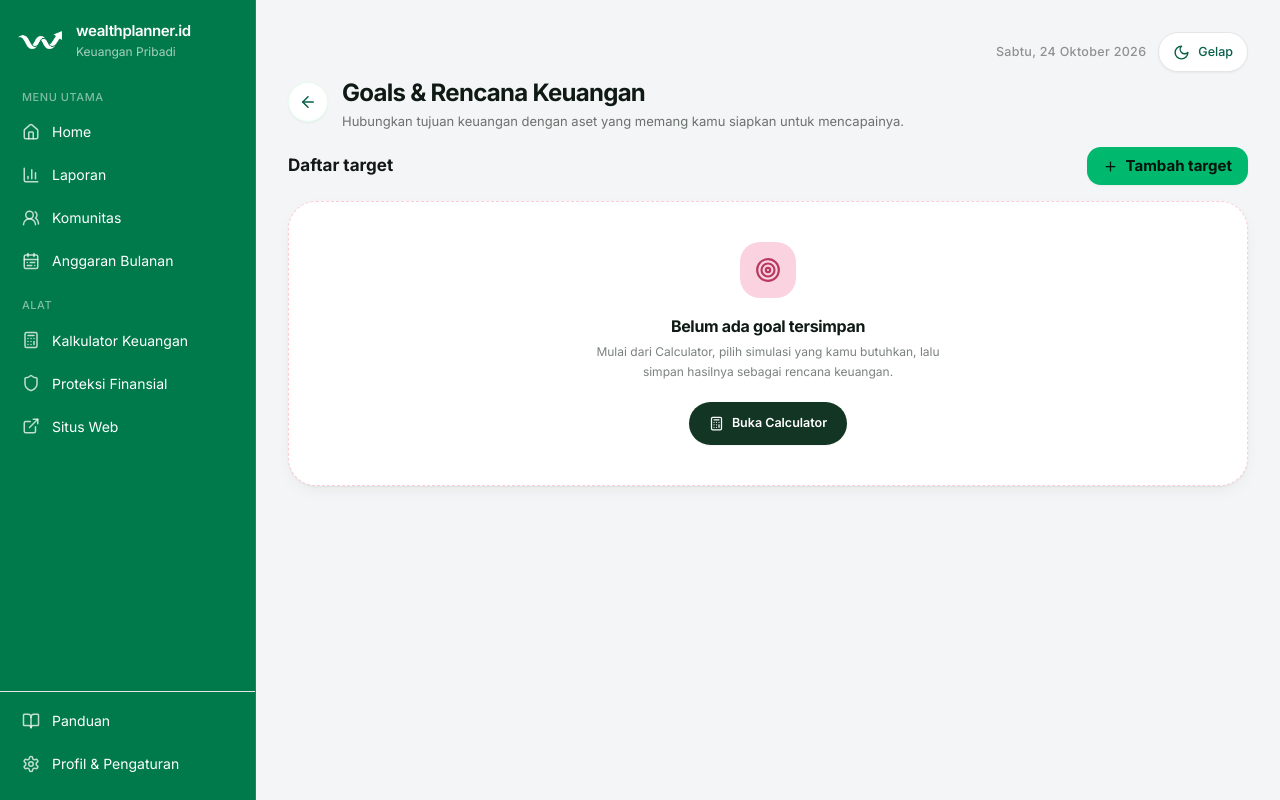
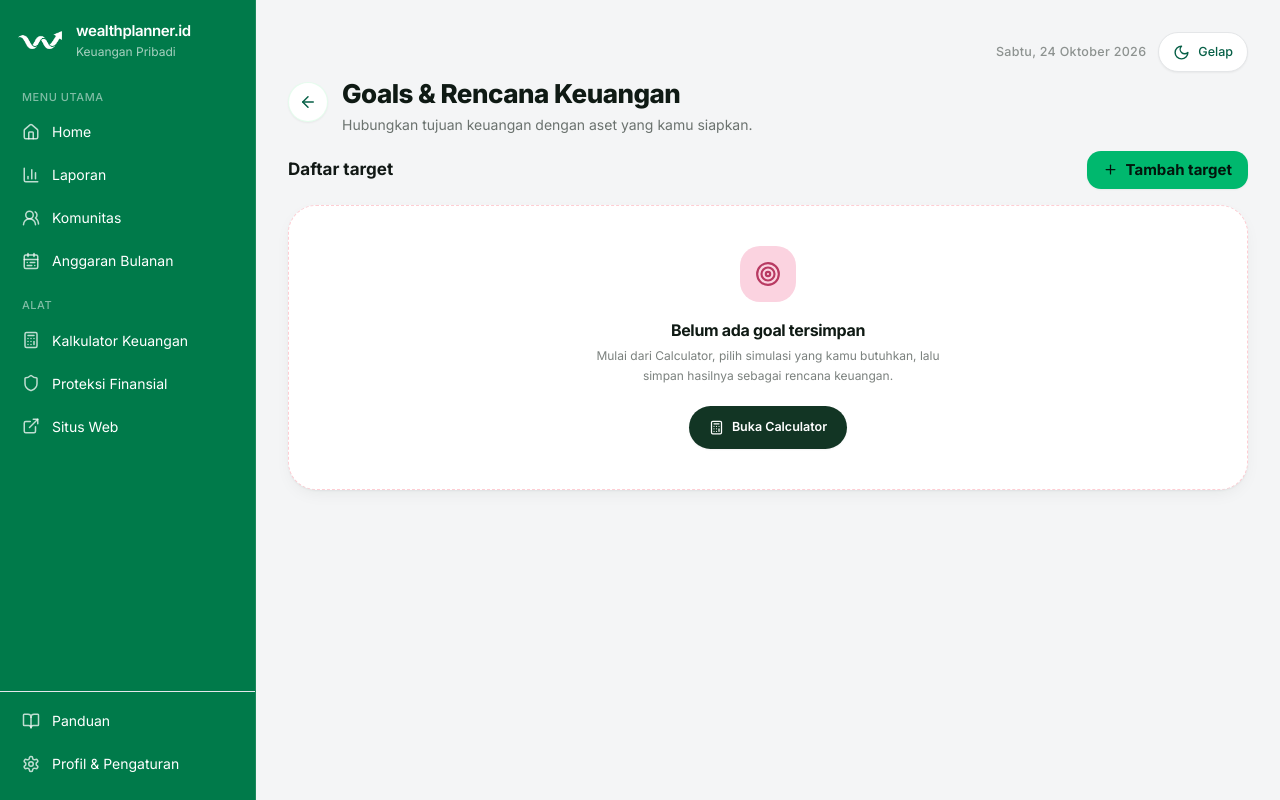
Before and after one commit to jasminework2023/personal-wealthplanner, a React (Vite) app: page /dashboard/goals in a window 1280 px wide. Built offline with nearby package versions, Linux system fonts and the light colour scheme; the HTML template or start-up script is replaced by a standard one.

Commit message:
Match Goals page header typography and localized copy

```diff
--- a/src/pages/Goals.tsx
+++ b/src/pages/Goals.tsx
@@ -187,7 +187,7 @@ export function Goals() {
     <div className="goals-page flex flex-col gap-4 pb-6">
       <div className="flex items-start gap-3.5">
         <button onClick={() => navigate("/")} aria-label="Kembali ke Home" className="mt-0.5 flex h-10 w-10 shrink-0 items-center justify-center rounded-full border border-forest-100/70 bg-white text-forest-800 shadow-sm"><ArrowLeft size={18}/></button>
-        <div className="min-w-0"><h1 className="page-title !text-[24px]">{id ? "Goals & Rencana Keuangan" : "Goals & Financial Plans"}</h1><p className="page-sub">{id ? "Hubungkan tujuan keuangan dengan aset yang memang kamu siapkan untuk mencapainya." : "Connect financial goals with the assets you set aside to achieve them."}</p></div>
+        <div className="min-w-0"><h1 className="page-title !text-[26px] !font-extrabold !tracking-[-0.02em]">{id ? "Goals & Rencana Keuangan" : "Goals & Financial Plans"}</h1><p className="page-sub !text-[14px] !font-normal text-[#6B7280] dark:text-[#9A9AA5]">{id ? "Hubungkan tujuan keuangan dengan aset yang kamu siapkan." : "Connect financial goals with the assets you set aside to achieve them."}</p></div>
       </div>
 
       <div className="flex flex-wrap items-center justify-between gap-2">
```
